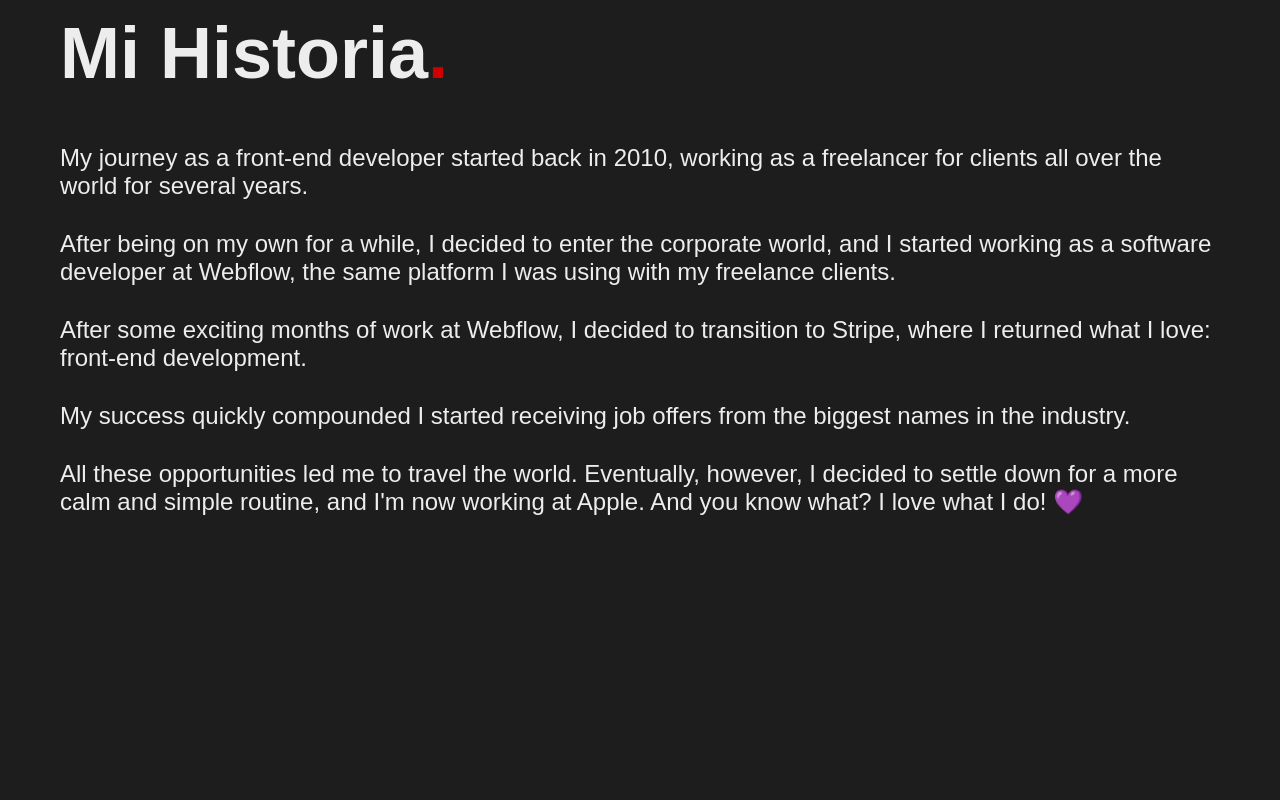
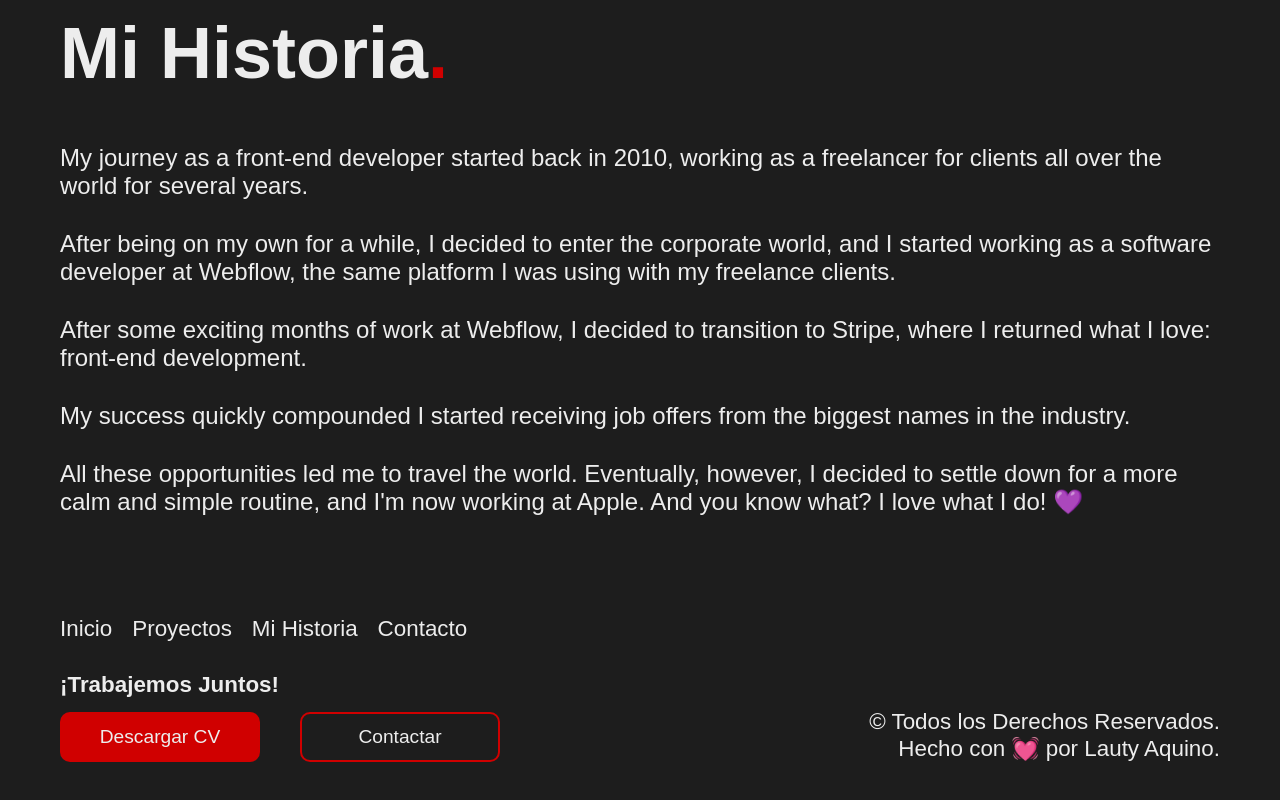
Before and after one commit to LautyDeveloper/lauty-developer, a React (Vite) app: page / in a window 1280 px wide. Shown: the part 2780-3580 px from the top of the page. Before the commit the page ends 3346 px from the top, so only its background shows below. Built offline with nearby package versions, Linux system fonts and the light colour scheme.

Commit message:
Desarrollo del Footer

```diff
--- a/src/App.jsx
+++ b/src/App.jsx
@@ -1,5 +1,6 @@
 import "./App.css";
 import Experience from "./views/experience/experience";
+import Footer from "./views/footer/footer";
 import Hero from "./views/hero/hero";
 import MyHistory from "./views/my-history/my-history";
 import Projects from "./views/projects/projects";
@@ -13,6 +14,7 @@
       <Experience />
       <Skills />
       <MyHistory />
+      <Footer />
     </>
   );
 }
--- /dev/null
+++ b/src/views/footer/footer.css
@@ -0,0 +1,56 @@
+.footer-container {
+  padding: 50px 60px;
+  display: flex;
+  flex-direction: column;
+  justify-content: flex-start;
+  align-items: start;
+  gap: 30px;
+}
+
+.footer-container .footer-header {
+  width: 100%;
+  display: flex;
+  justify-content: flex-start;
+  align-items: start;
+}
+.footer-container .footer-header ul {
+  list-style: none;
+  display: flex;
+  justify-content: flex-start;
+  align-items: start;
+  gap: 20px;
+}
+.footer-container .footer-header ul li a {
+  color: var(--fontColor);
+  font-size: 1.4em;
+  text-decoration: none;
+}
+
+.footer-container .footer-footer {
+  width: 100%;
+  height: 90px;
+  display: flex;
+  justify-content: space-between;
+  align-items: center;
+}
+.footer-container .footer-footer .work-together {
+  display: flex;
+  flex-direction: column;
+  justify-content: space-between;
+  height: 100%;
+}
+.footer-container .footer-footer .work-together h6 {
+  color: var(--fontColor);
+  font-size: 1.4rem;
+  font-weight: 600;
+}
+
+.footer-container .footer-footer .copyright {
+  color: var(--fontColor);
+  height: 100%;
+  display: flex;
+  flex-direction: column;
+  justify-content: flex-end;
+  align-items: end;
+  font-size: 1.4rem;
+}
--- /dev/null
+++ b/src/views/footer/footer.jsx
@@ -0,0 +1,40 @@
+import React from "react";
+import "./footer.css";
+import Buttons from "../../components/button/buttons";
+export default function Footer() {
+  return (
+    <footer id="footer">
+      <div className="footer-container">
+        <div className="footer-header">
+          <ul>
+            <li>
+              <a href="">Inicio</a>
+            </li>
+
+            <li>
+              <a href="">Proyectos</a>
+            </li>
+
+            <li>
+              <a href="">Mi Historia</a>
+            </li>
+
+            <li>
+              <a href="">Contacto</a>
+            </li>
+          </ul>
+        </div>
+        <div className="footer-footer">
+          <div className="work-together">
+            <h6>¡Trabajemos Juntos!</h6>
+            <Buttons />
+          </div>
+          <div className="copyright">
+            <p>&copy; Todos los Derechos Reservados.</p>
+            <p>Hecho con 💓 por Lauty Aquino.</p>
+          </div>
+        </div>
+      </div>
+    </footer>
+  );
+}
```
